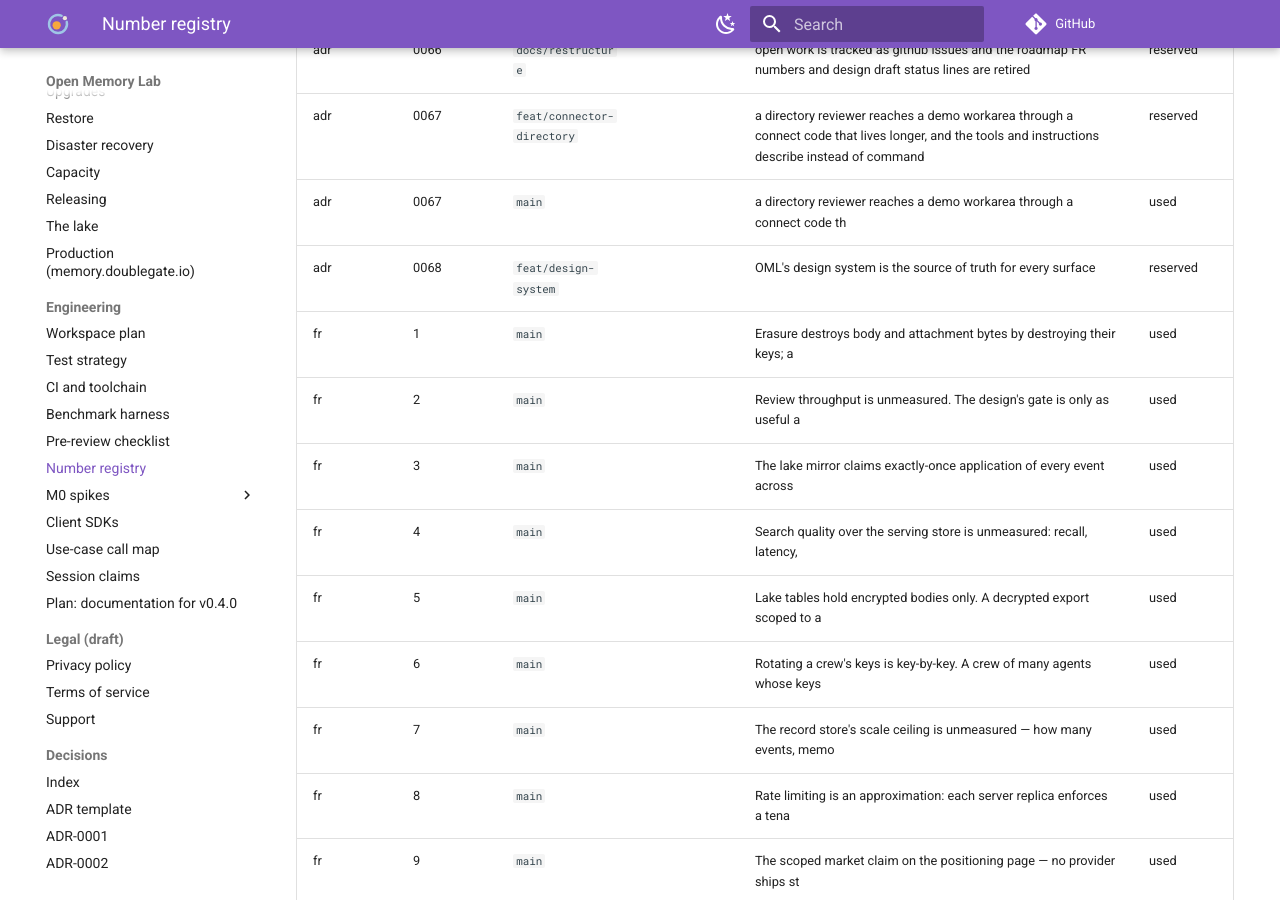
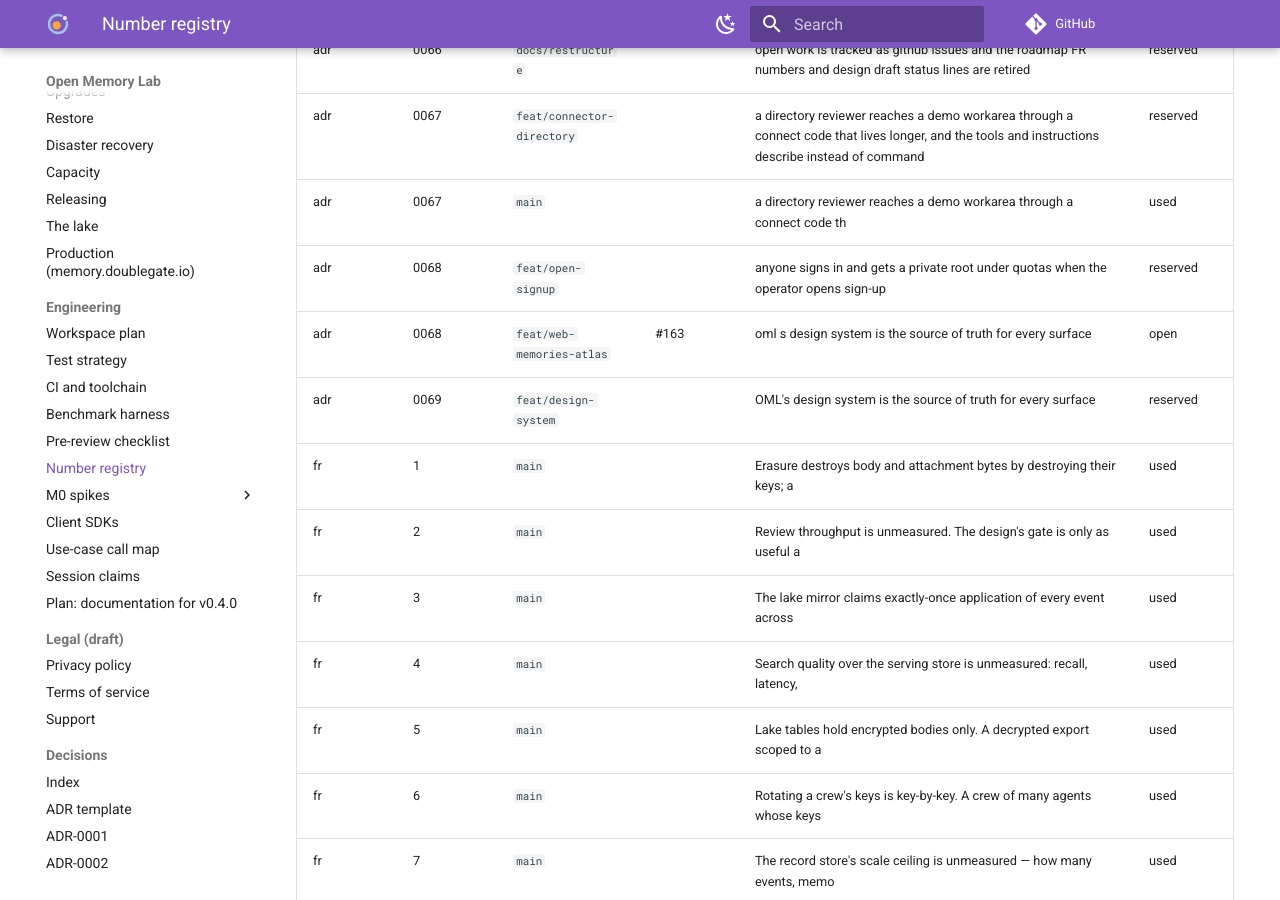
Before and after one commit to e8kor/open-memory-lab, an MkDocs documentation site: the page built from docs/NUMBERS.md, in a window 1280 px wide and 900 px high, scrolled down 3871 px. Built offline with MkDocs 1.6.1 and Material for MkDocs 9.7.7, drawn with Linux system fonts in a browser that asks for light colours; comment, search, counter and statistics services are not loaded; some of the changed text lies outside the part shown.

Commit message:
chore: reserve ADR-0069; ADR-0068 belongs to feat/open-signup, which reserved it first

```diff
--- a/docs/NUMBERS.md
+++ b/docs/NUMBERS.md
@@ -88,7 +88,9 @@ is a collision: the branch that reserved later renumbers.
 | adr | 0066 | `docs/restructure` |  | open work is tracked as github issues and the roadmap FR numbers and design draft status lines are retired | reserved |
 | adr | 0067 | `feat/connector-directory` |  | a directory reviewer reaches a demo workarea through a connect code that lives longer, and the tools and instructions describe instead of command | reserved |
 | adr | 0067 | `main` |  | a directory reviewer reaches a demo workarea through a connect code th | used |
-| adr | 0068 | `feat/design-system` |  | OML's design system is the source of truth for every surface | reserved |
+| adr | 0068 | `feat/open-signup` |  | anyone signs in and gets a private root under quotas when the operator opens sign-up | reserved |
+| adr | 0068 | `feat/web-memories-atlas` | #163 | oml s design system is the source of truth for every surface | open |
+| adr | 0069 | `feat/design-system` |  | OML's design system is the source of truth for every surface | reserved |
 | fr | 1 | `main` |  | Erasure destroys body and attachment bytes by destroying their keys; a | used |
 | fr | 2 | `main` |  | Review throughput is unmeasured. The design's gate is only as useful a | used |
 | fr | 3 | `main` |  | The lake mirror claims exactly-once application of every event across  | used |
@@ -264,3 +266,4 @@ is a collision: the branch that reserved later renumbers.
 | migration | 0034 | `feat/claim-formats` | #90 | similar keys search text | reserved |
 | migration | 0034 | `main` |  | similar keys search text | used |
 | migration | 0036 | `feat/implicit-capture` |  | code parent | reserved |
+| migration | 0037 | `feat/open-signup` |  | open signup | reserved |
```
